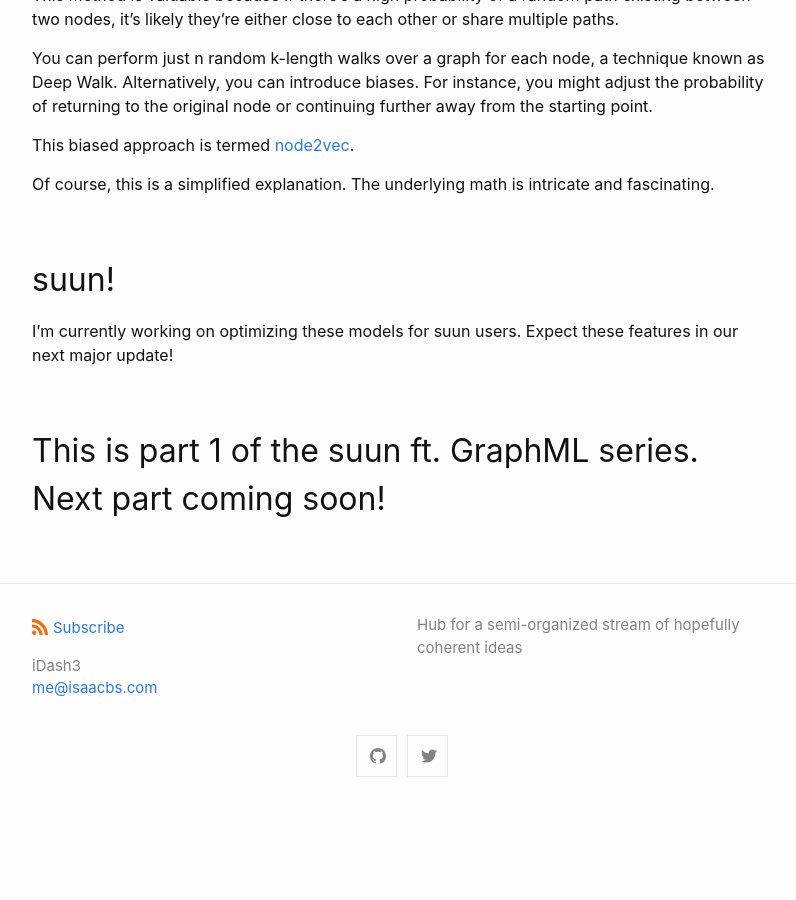
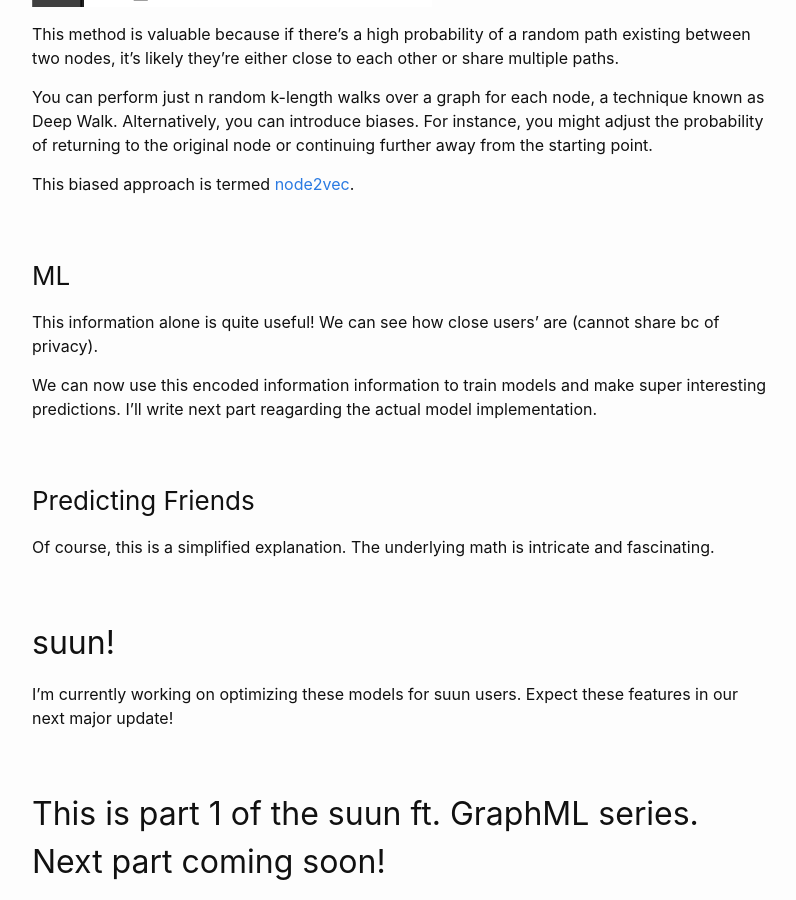
Before and after one commit to iDash3/idash3.github.io, a Jekyll site: the page built from _posts/2023-08-10-predicting-friends.md, in a window 1280 px wide and 900 px high, scrolled down 3956 px. Shown: the whole window, without its empty margins (238-1034 px from the left). Built offline with Jekyll 4.4.1, drawn with Linux system fonts in a browser that asks for light colours; our own code applies the rules of GitHub Pages for plain Markdown files; before the commit the page ends 4768 px from its top, so only the background shows below that.

Commit message:
Update 2023-08-10-predicting-friends.md

```diff
--- a/_posts/2023-08-10-predicting-friends.md
+++ b/_posts/2023-08-10-predicting-friends.md
@@ -63,6 +63,7 @@ If we had a function that takes a node a and outputs the emebedding vector f(a)
 A Random Walk involves starting at a specific node (let's call it node i) and then randomly traversing to other connected nodes.
 
 For a random walk of length 5:
+
 <img src="/assets/img/graph-ml/graph5.png" alt="kiote-logo" width="400" style="align-self: center" />
 
 This method is valuable because if there's a high probability of a random path existing between two nodes, it's likely they're either close to each other or share multiple paths.
@@ -72,6 +73,14 @@ Alternatively, you can introduce biases. For instance, you might adjust the prob
 
 This biased approach is termed [node2vec](https://arxiv.org/abs/1607.00653).
 
+### ML
+
+This information alone is quite useful! We can see how close users' are (cannot share bc of privacy).
+
+We can now use this encoded information information to train models and make super interesting predictions. I'll write next part reagarding the actual model implementation.
+
+### Predicting Friends
+
 Of course, this is a simplified explanation. The underlying math is intricate and fascinating.
 
 ## suun!
```
